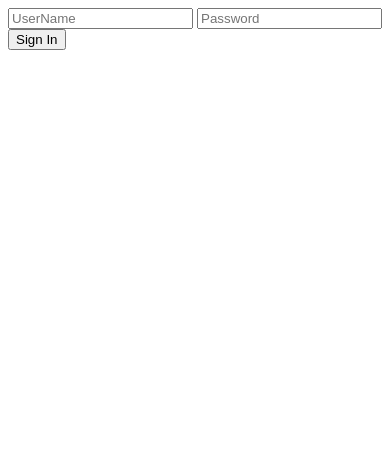
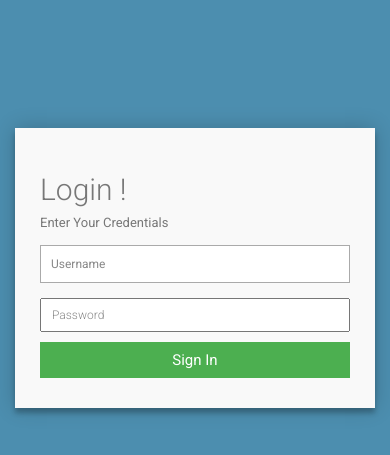
Before and after one commit to SebinDuke/TCS_Internship, a Django app: template login/templates/Html/login.html in a window 390 px wide. Shown: the top 455 px of the page. Run offline with Django 3.2, Linux system fonts and the light colour scheme; the template is opened without the code that fills it, so the values that code supplies are empty; parts of the project's set-up code (start-up, migrations or seed data) failed here and were passed over; some libraries are stand-ins or nearby versions.

Commit message:
login front end done.. changes static files path

```diff
--- a/TCS_Internship/settings.py
+++ b/TCS_Internship/settings.py
@@ -108,3 +108,6 @@ USE_TZ = True
 # https://docs.djangoproject.com/en/1.11/howto/static-files/
 
 STATIC_URL = '/static/'
+STATICFILES_DIRS = [
+    os.path.join(BASE_DIR, "static"),
+]
--- a/login/templates/Html/login.html
+++ b/login/templates/Html/login.html
@@ -1,22 +1,44 @@
 <!DOCTYPE html>
-{% load static %}
 <html lang="en">
 <head>
-		<meta charset="utf-8">
+    <meta charset="UTF-8">
     <title>ReadersStop</title>
 	<meta name="generator" content="Bootply" />
-		<!--<link href="{% static 'css/bootstrap.min.css' %}" rel="stylesheet">
-        <script src="{% static '/Style/js/wow.js' %}"></script>-->
+    <meta name="viewport" content="width=device-width, initial-scale=1">
+    <!-- <title>{% block title %}Viberr{% endblock %}</title> -->
+    {% load staticfiles %}
+    <!-- <link rel="shortcut icon" type="image/png" href="{%  static 'favicon.ico' %}"/> -->
+    <link rel="stylesheet" href="https://maxcdn.bootstrapcdn.com/bootstrap/3.3.6/css/bootstrap.min.css">
+    <link href='https://fonts.googleapis.com/css?family=Satisfy' rel='stylesheet' type='text/css'>
+    <link rel="stylesheet" type="text/css" href="{% static 'login/base.css' %}"/>
+    <link rel="icon" href="{% static 'favicon.ico' %}" type="image/gif" sizes="16x16">
+    <script src="https://ajax.googleapis.com/ajax/libs/jquery/1.12.0/jquery.min.js"></script>
+    <script src="https://cdn.jsdelivr.net/jquery.form/4.2.1/jquery.form.min.js" integrity="sha384-tIwI8+qJdZBtYYCKwRkjxBGQVZS3gGozr3CtI+5JF/oL1JmPEHzCEnIKbDbLTCer" crossorigin="anonymous"></script>
+    <script src="https://maxcdn.bootstrapcdn.com/bootstrap/3.3.6/js/bootstrap.min.js"></script>
 
 </head>
-	<body>
 
-          <form method="POST" action="{% url 'login:login_req' %}">
+<body style="background-color: #4c8eaf;">
+
+
+<div class="container" id="main_form" style="margin-top: 5%;">
+
+  <div id="contact" style="margin-top: 30%; margin-bottom: 0%">
+    <h3>Login !</h3>
+    <h4>Enter Your Credentials</h4>
+
+    <form id = "myForm" action="{% url 'login:login_req' %}" method="post">
     {% csrf_token %}
 
-              <input type="text" name="username" placeholder="UserName" required>
-              <input type="password" name="pwd" placeholder="Password" required>
-              <button class="btn btn-primary btn-lg btn-block">Sign In</button>
+    <fieldset>
+      <input placeholder="Username" type="text" tabindex="1" required autofocus name="username" style="width: 100%;">
+    </fieldset>
+    <fieldset>
+      <input placeholder="Password" type="password" tabindex="2" required name="pwd" style="width: 100%; padding-left: 10px">
+    </fieldset>
+
+      <button name="submit" type="submit" id="contact-submit">Sign In</button>
   </form>
+</div>
 </body>
 </html>
--- /dev/null
+++ b/static/login/base.css
@@ -0,0 +1,165 @@
+@import url(https://fonts.googleapis.com/css?family=Roboto:400,300,600,400italic);
+* {
+  margin: 0;
+  padding: 0;
+  box-sizing: border-box;
+  -webkit-box-sizing: border-box;
+  -moz-box-sizing: border-box;
+  -webkit-font-smoothing: antialiased;
+  -moz-font-smoothing: antialiased;
+  -o-font-smoothing: antialiased;
+  font-smoothing: antialiased;
+  text-rendering: optimizeLegibility;
+}
+
+body {
+  font-family: "Roboto", Helvetica, Arial, sans-serif;
+  font-weight: 100;
+  font-size: 12px;
+  line-height: 30px;
+  color: #777;
+  background: #4CAF50;
+}
+
+#main_form {
+  max-width: 400px;
+  width: 100%;
+  margin: 0 auto;
+  position: relative;
+}
+
+#contact input[type="text"],
+#contact input[type="email"],
+#contact input[type="tel"],
+#contact input[type="url"],
+#contact textarea,
+#contact button[type="submit"] {
+  font: 400 12px/16px "Roboto", Helvetica, Arial, sans-serif;
+}
+
+#contact {
+  background: #F9F9F9;
+  padding: 25px;
+  margin: 150px 0;
+  box-shadow: 0 0 20px 0 rgba(0, 0, 0, 0.2), 0 5px 5px 0 rgba(0, 0, 0, 0.24);
+}
+
+#contact h3 {
+  display: block;
+  font-size: 30px;
+  font-weight: 300;
+  margin-bottom: 10px;
+}
+
+#contact h4 {
+  margin: 5px 0 15px;
+  display: block;
+  font-size: 13px;
+  font-weight: 400;
+}
+
+fieldset {
+  border: medium none !important;
+  margin: 0 0 10px;
+  min-width: 100%;
+  padding: 0;
+  width: 100%;
+}
+
+#contact input[type="text"],
+#contact input[type="email"],
+#contact input[type="tel"],
+#contact input[type="url"],
+#contact textarea {
+  width: 100%;
+  border: 1px solid #ccc;
+  background: #FFF;
+  margin: 0 0 5px;
+  padding: 10px;
+}
+
+#contact input[type="text"]:hover,
+#contact input[type="email"]:hover,
+#contact input[type="tel"]:hover,
+#contact input[type="url"]:hover,
+#contact textarea:hover {
+  -webkit-transition: border-color 0.3s ease-in-out;
+  -moz-transition: border-color 0.3s ease-in-out;
+  transition: border-color 0.3s ease-in-out;
+  border: 1px solid #aaa;
+}
+
+#contact textarea {
+  height: 100px;
+  max-width: 100%;
+  resize: none;
+}
+
+#contact button[type="submit"] {
+  cursor: pointer;
+  width: 100%;
+  border: none;
+  background: #4CAF50;
+  color: #FFF;
+  margin: 0 0 5px;
+  padding: 10px;
+  font-size: 15px;
+}
+
+#contact button[type="submit"]:hover {
+  background: #43A047;
+  -webkit-transition: background 0.3s ease-in-out;
+  -moz-transition: background 0.3s ease-in-out;
+  transition: background-color 0.3s ease-in-out;
+}
+
+#contact button[type="submit"]:active {
+  box-shadow: inset 0 1px 3px rgba(0, 0, 0, 0.5);
+}
+
+.copyright {
+  text-align: center;
+}
+
+#contact input:focus,
+#contact textarea:focus {
+  outline: 0;
+  border: 1px solid #aaa;
+}
+
+::-webkit-input-placeholder {
+  color: #888;
+}
+
+:-moz-placeholder {
+  color: #888;
+}
+
+::-moz-placeholder {
+  color: #888;
+}
+
+:-ms-input-placeholder {
+  color: #888;
+}
+
+#error{
+  color: white;
+  font-size: 13px;
+  background-color: darkslategrey;
+  border-radius: 5px;
+  width: 25%;
+  text-align: center;
+}
+
+@media only screen and (max-width: 768px) {
+     /*For mobile phones: */
+    #error {
+        width: 10%;
+        color: white;
+        font-size: 13px;
+        background-color: darkslategrey;
+        border-radius: 5px;
+        text-align: center;
+    }
+}
```
Also changed, not shown: login/templates/Html/1.html (added, +97 -0 lines), login/templates/Html/login2.html (added, +22 -0 lines). Lines whose indentation alone changed are shown as unchanged.
